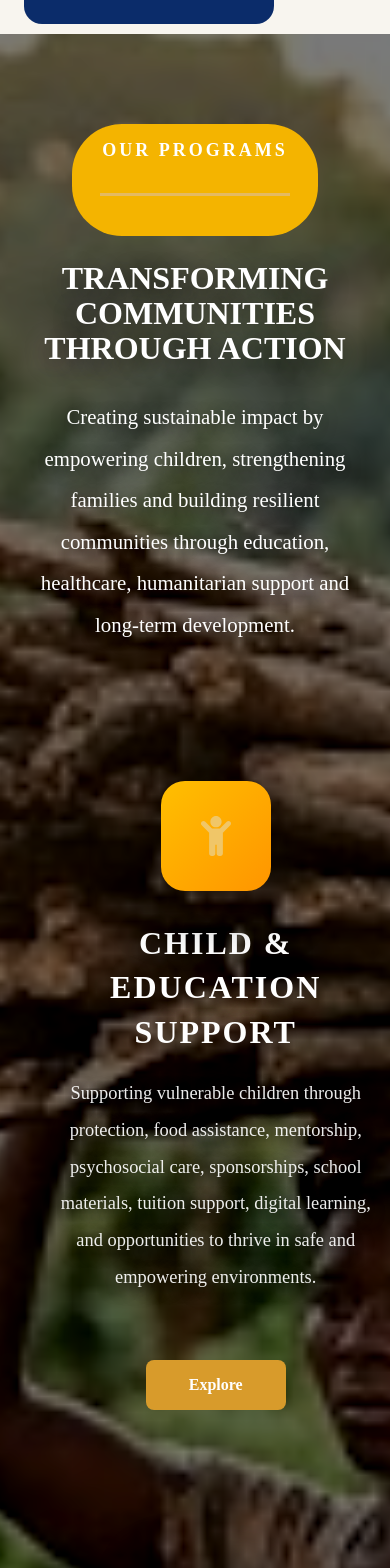
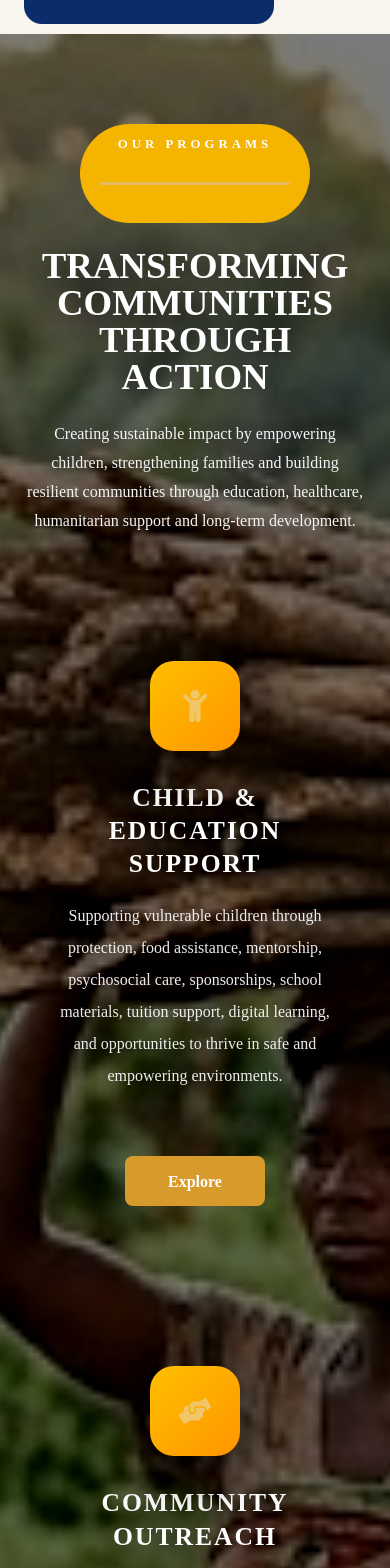
Before and after one commit to nickdev256/s-s-one-family-foundation-, a React (Vite) app in the folder frontend/: page / in a window 390 px wide. Shown: the part 3940-5508 px from the top of the page. Built offline with nearby package versions, Linux system fonts and the light colour scheme; no server answers.

Commit message:
Merge main into nich-development

```diff
--- a/frontend/src/pages/ProgramsPage.css
+++ b/frontend/src/pages/ProgramsPage.css
@@ -3,80 +3,55 @@ PROGRAMS PAGE
 =========================== */
 
 .programs-page{
-
 min-height:100vh;
-
 padding:120px 8%;
 
 background:
 linear-gradient(
-rgba(0,0,0,.18),
-rgba(0,0,0,.18)
+rgba(0,0,0,.45),
+rgba(0,0,0,.55)
 ),
-
 url("../assets/image/image(373).png");
 
 background-size:cover;
-
 background-position:center;
-
 background-repeat:no-repeat;
-
 background-attachment:fixed;
 
 position:relative;
-
 overflow:hidden;
-
 }
 
-
-/* IMAGE ENHANCEMENT */
+/* ===========================
+OVERLAY
+=========================== */
 
 .programs-page::before{
-
 content:"";
-
 position:absolute;
-
 inset:0;
-
-background:
-rgba(0,0,0,.08);
-
+background:rgba(0,0,0,.15);
 pointer-events:none;
-
 }
-
-
 
 /* ===========================
 HEADER
 =========================== */
 
 .programs-header{
-
-max-width:900px;
-
+max-width:1100px;
 margin:auto;
-
 text-align:center;
-
-margin-bottom:100px;
-
+margin-bottom:90px;
 position:relative;
-
 z-index:5;
-
 color:white;
-
 }
 
 .programs-header span{
-
 display:inline-block;
 
-padding:12px 28px;
+padding:14px 35px;
 
 border-radius:50px;
 
@@ -86,137 +61,99 @@ color:#fff;
 
 font-weight:800;
 
-letter-spacing:3px;
+letter-spacing:4px;
+
+font-size:.95rem;
 
 margin-bottom:25px;
-
 }
 
 .programs-header h1{
-
-font-size:4cm;
-
-line-height:1.1;
-
-margin-bottom:30px;
-
+font-size:5rem;
+line-height:1;
+margin-bottom:25px;
 font-weight:900;
+text-transform:uppercase;
 
 text-shadow:
-
-0 6px 25px
-rgba(0,0,0,.45);
-
+0 8px 35px rgba(0,0,0,.65);
 }
 
 .programs-header p{
-
-max-width:760px;
-
+max-width:850px;
 margin:auto;
 
 font-size:1.3rem;
 
 line-height:2;
 
-color:white;
+color:#f5f5f5;
 
 text-shadow:
-
-0 3px 15px
-rgba(0,0,0,.5);
-
+0 3px 15px rgba(0,0,0,.6);
 }
-
-
 
 /* ===========================
 GRID
 =========================== */
 
 .programs-grid{
-
 display:grid;
 
 grid-template-columns:
-
-repeat(
-auto-fit,
-minmax(320px,1fr)
-);
+repeat(auto-fit,minmax(340px,1fr));
 
 gap:35px;
 
 position:relative;
-
 z-index:5;
-
 }
-
-
 
 /* ===========================
 CARD
-NO GLASS
 =========================== */
 
 .program-card{
+background:rgba(255,255,255,.95);
 
-background:
-
-rgba(255,255,255,.92);
-
-padding:45px 35px;
+padding:55px 40px;
 
 border-radius:28px;
 
-transition:.5s;
+transition:.4s ease;
 
 box-shadow:
-
-0 18px 50px
-rgba(0,0,0,.18);
+0 20px 50px rgba(0,0,0,.18);
 
 border:none;
-
 }
 
 .program-card:hover{
-
-transform:
-
-translateY(-12px);
+transform:translateY(-10px);
 
 background:white;
 
 box-shadow:
-
-0 30px 60px
-rgba(0,0,0,.25);
-
+0 30px 70px rgba(0,0,0,.25);
 }
 
-
-
-/* ICON */
-
+/* ===========================
+ICON
+=========================== */
 
 .program-icon{
 width:110px;
 height:110px;
-font-size:2.5rem;
 
 border-radius:24px;
 
 display:flex;
-
 align-items:center;
-
 justify-content:center;
 
+font-size:2.7rem;
 
 background:
-
 linear-gradient(
 135deg,
 #ffbf00,
@@ -226,75 +163,109 @@ linear-gradient(
 color:white;
 
 margin-bottom:30px;
-
 }
 
-
+/* ===========================
+CARD TITLE
+=========================== */
 
 .program-card h2{
+font-size:2rem;
 
-font-size:2rem;
+line-height:1.3;
 
 margin-bottom:20px;
 
 color:#06344c;
 
 font-weight:800;
+}
+
+/* ===========================
+CARD TEXT
+=========================== */
+
+.program-card p{
+font-size:1.15rem;
+
+line-height:2;
+
+color:#444;
+}
+
+/* ===========================
+TABLET
+=========================== */
+
+@media(max-width:992px){
+
+.programs-header h1{
+font-size:4rem;
+}
+
+.programs-header p{
+font-size:1.15rem;
+}
 
 }
 
-
-
-.program-card p{
-font-size:1.15rem;
-line-height:2;
-color:#444;
-}
-
-
-
 /* ===========================
-RESPONSIVE
+MOBILE
 =========================== */
 
 @media(max-width:768px){
 
 .programs-page{
-
 padding:90px 6%;
-
 background-attachment:scroll;
-
 }
 
 .programs-header h1{
+font-size:3rem;
+}
 
-font-size:2.5rem;
-
+.programs-header p{
+font-size:1rem;
+line-height:1.8;
 }
 
 .program-card{
+padding:35px;
+}
 
-padding:35px;
+.program-icon{
+width:90px;
+height:90px;
+font-size:2rem;
+}
 
+.program-card h2{
+font-size:1.6rem;
+}
+
+.program-card p{
+font-size:1rem;
 }
 
 }
 
-
+/* ===========================
+SMALL MOBILE
+=========================== */
 
 @media(max-width:480px){
 
 .programs-header h1{
-
-font-size:2rem;
-
+font-size:2.3rem;
 }
 
 .programs-grid{
+grid-template-columns:1fr;
+}
 
-grid-template-columns:1fr;
-
+.programs-header span{
+font-size:.8rem;
+padding:10px 20px;
 }
 
 }
```
